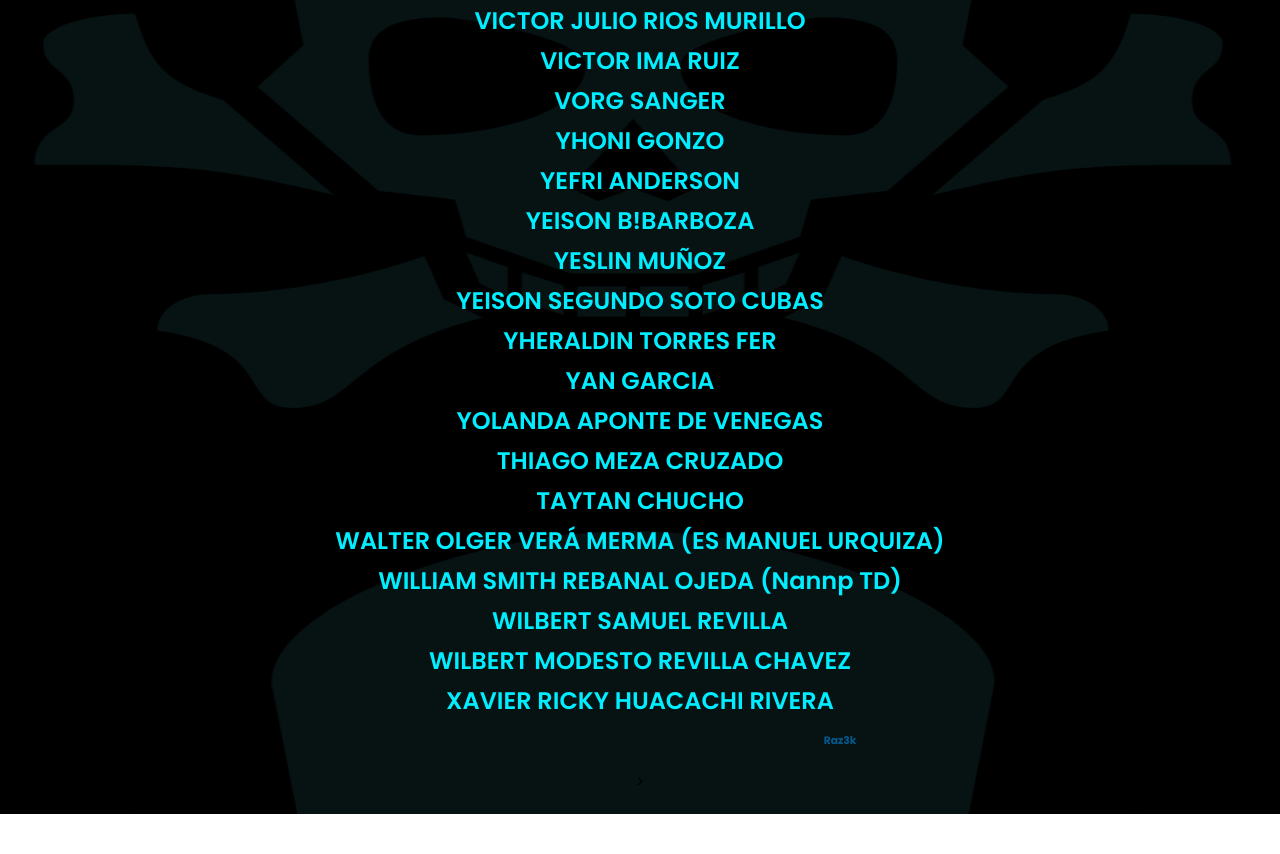
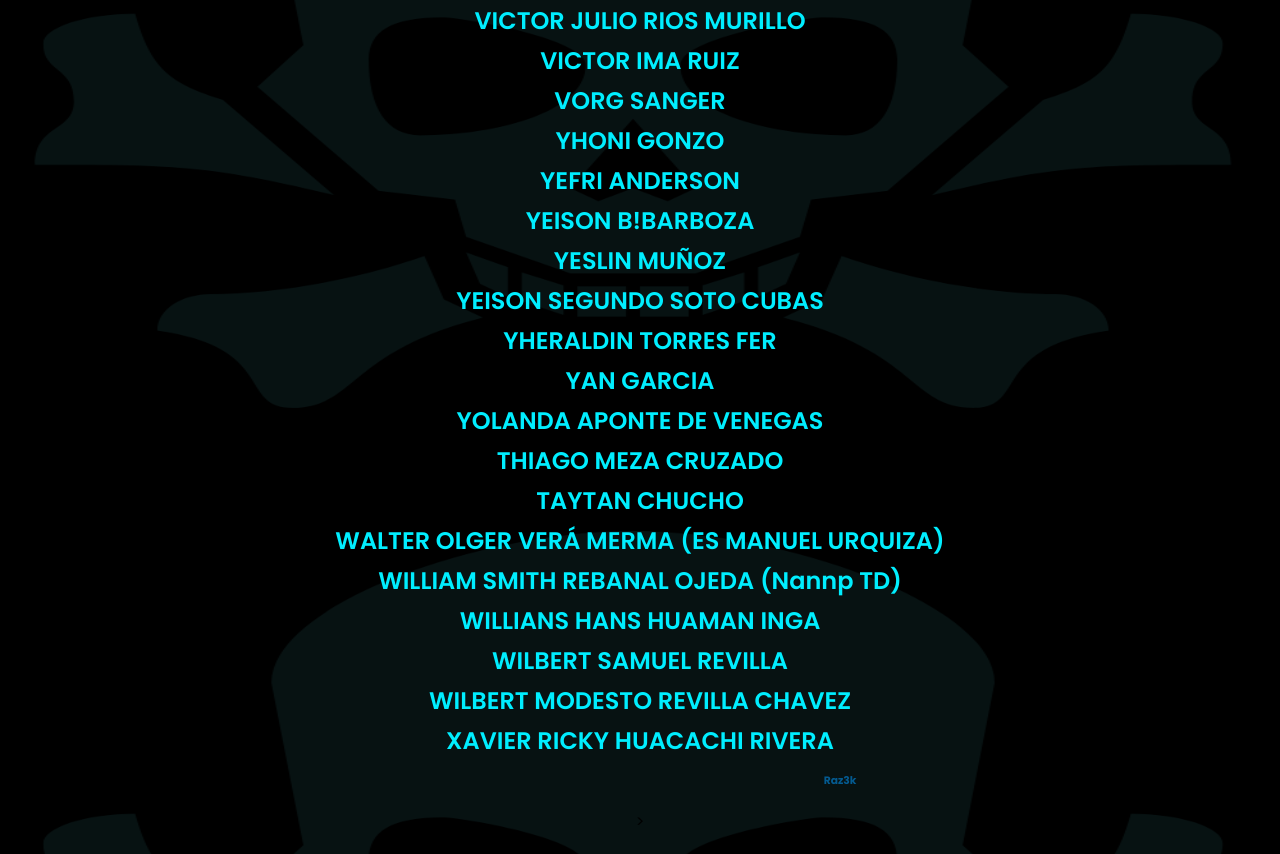
Before and after one commit to estafadoreslistado/estafadoreslistado.github.io, a plain HTML site: page index.html in a window 1280 px wide. Shown: the part 9949-10803 px from the top of the page. Before the commit the page ends 10763 px from the top, so only its background shows below. Drawn offline with Linux system fonts and the light colour scheme.

Commit message:
Update index.html

```diff
--- a/index.html
+++ b/index.html
@@ -283,6 +283,7 @@
                 <li class="articulo">	TAYTAN CHUCHO	</li>
                 <li class="articulo">	WALTER OLGER VERÁ MERMA (ES MANUEL URQUIZA)	</li>
                 <li class="articulo">	WILLIAM SMITH REBANAL OJEDA (Nannp TD)	</li>
+                <li class="articulo">  <a href="https://imgur.com/a/9c2kZOC" target="_blank">WILLIANS HANS HUAMAN INGA</li>
                 <li class="articulo">	WILBERT SAMUEL REVILLA	</li>
                 <li class="articulo">	WILBERT MODESTO REVILLA CHAVEZ	</li>
                 <li class="articulo">	XAVIER RICKY HUACACHI RIVERA	</li>
```
